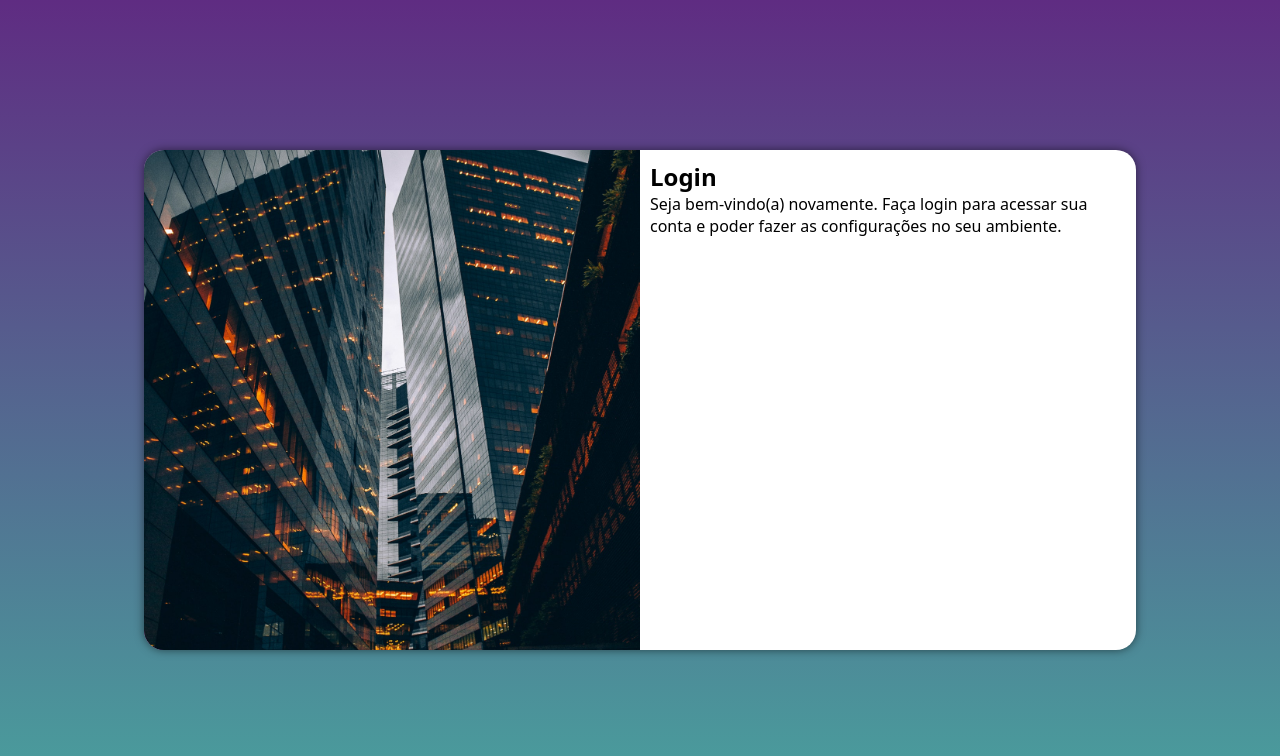
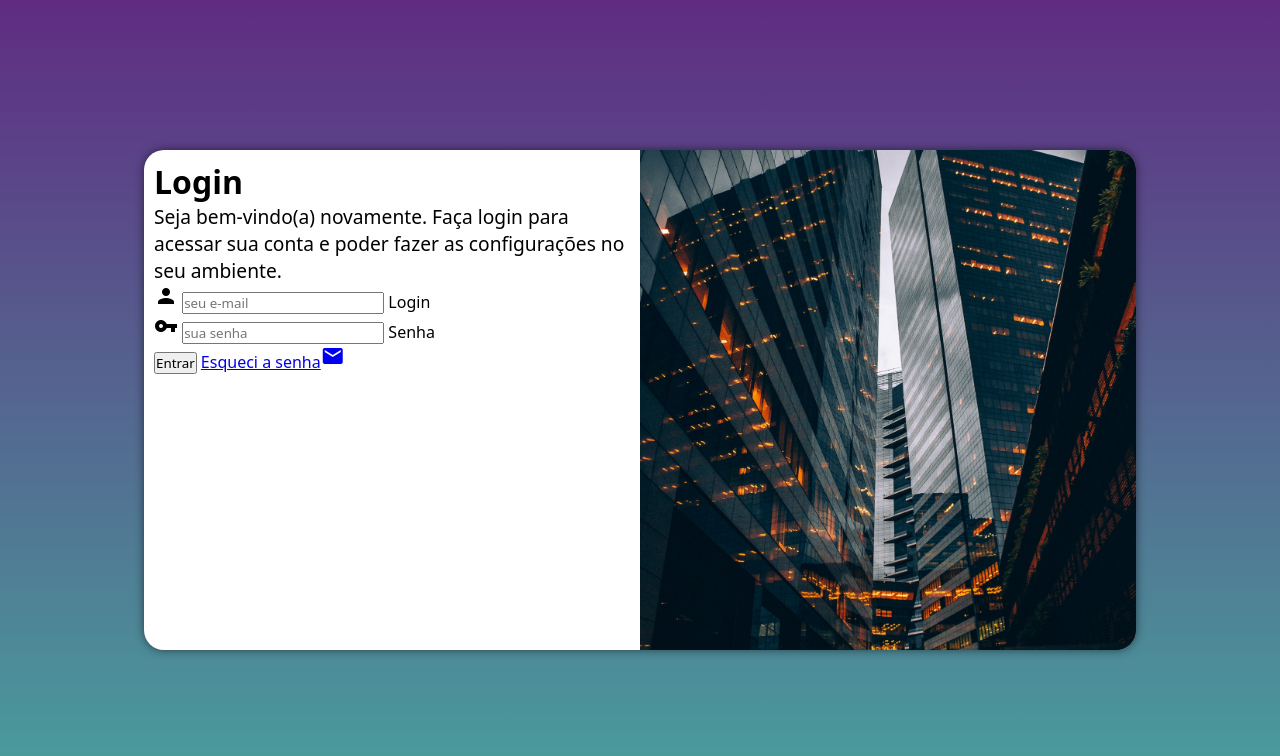
Before and after one commit to Baillork/projeto-login, a plain HTML site: page index.html in a window 1280 px wide. Drawn offline with Linux system fonts and the light colour scheme.

Commit message:
atualizado

```diff
--- a/estilos/media-query.css
+++ b/estilos/media-query.css
@@ -43,13 +43,21 @@ Extra large devices (large laptops and desktops, 1200px and up)
   }
 
   #imagem{
-    float: left;
+    float: right;
     width: 50%;
     height: 100%;
   }
 
   #formulario{
-    float: right;
+    float: left;
     width: 50%;
   }
+
+  #formulario>h1{
+    font-size: 2em;
+  }
+
+  #formulario>p{
+    font-size: 1.2em;
+  }
 }
--- a/estilos/style.css
+++ b/estilos/style.css
@@ -54,3 +54,7 @@ main{
   display: block;
   padding: 10px;
 }
+
+#formulario>p{
+  font-size: 0.8em;
+}
--- a/index.html
+++ b/index.html
@@ -4,6 +4,7 @@
   <meta charset="UTF-8">
   <meta name="viewport" content="width=device-width, initial-scale=1.0">
   <title>Login</title>
+  <link href="https://fonts.googleapis.com/icon?family=Material+Icons" rel="stylesheet">
   <link rel="stylesheet" href="estilos/style.css">
   <link rel="stylesheet" href="estilos/media-query.css">
 </head>
@@ -16,8 +17,19 @@
       <div id="formulario">
         <h1>Login</h1>
         <p>Seja bem-vindo(a) novamente. Faça login para acessar sua conta e poder fazer as configurações no seu ambiente.</p>
-        <form action="login" method="post">
-
+        <form action="login" method="post" autocomplete="on">
+            <div class="campo">
+              <span class="material-icons">person</span>
+              <input type="email" name="login" id="ilogin" placeholder="seu e-mail" autocomplete="email" required maxlength="30">
+              <label for="ilogin">Login</label>
+            </div>
+            <div class="campo">
+              <span class="material-icons">vpn_key</span>
+              <input type="password" name="senha" id="isenha" placeholder="sua senha" autocomplete="current-password" required minlength="8" maxlength="20">
+              <label for="isenha">Senha</label>
+            </div>
+            <input type="submit" value="Entrar">
+            <a href="esqueci.html">Esqueci a senha<span class="material-icons">mail</span></a>
         </form>
       </div>
     </section>
```
